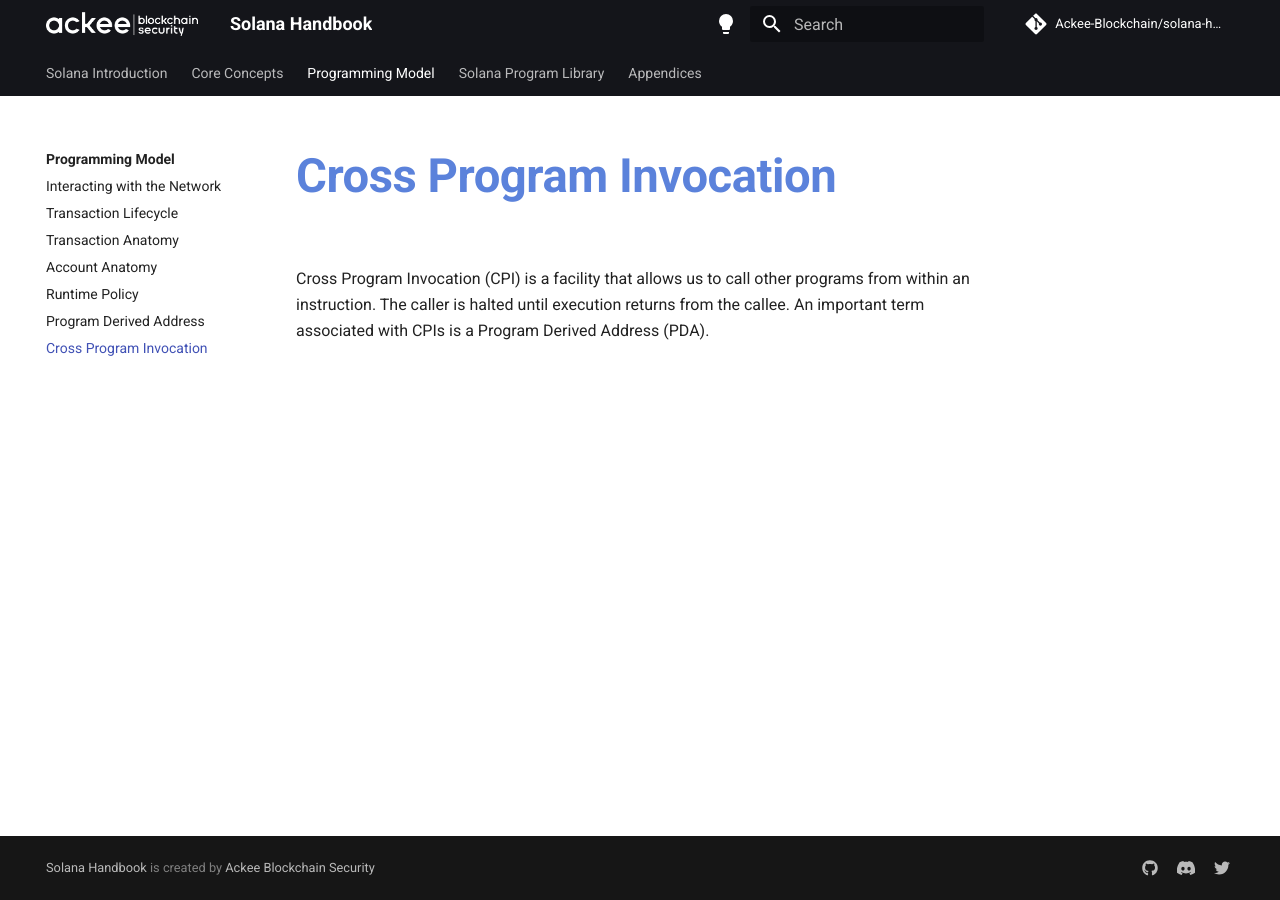
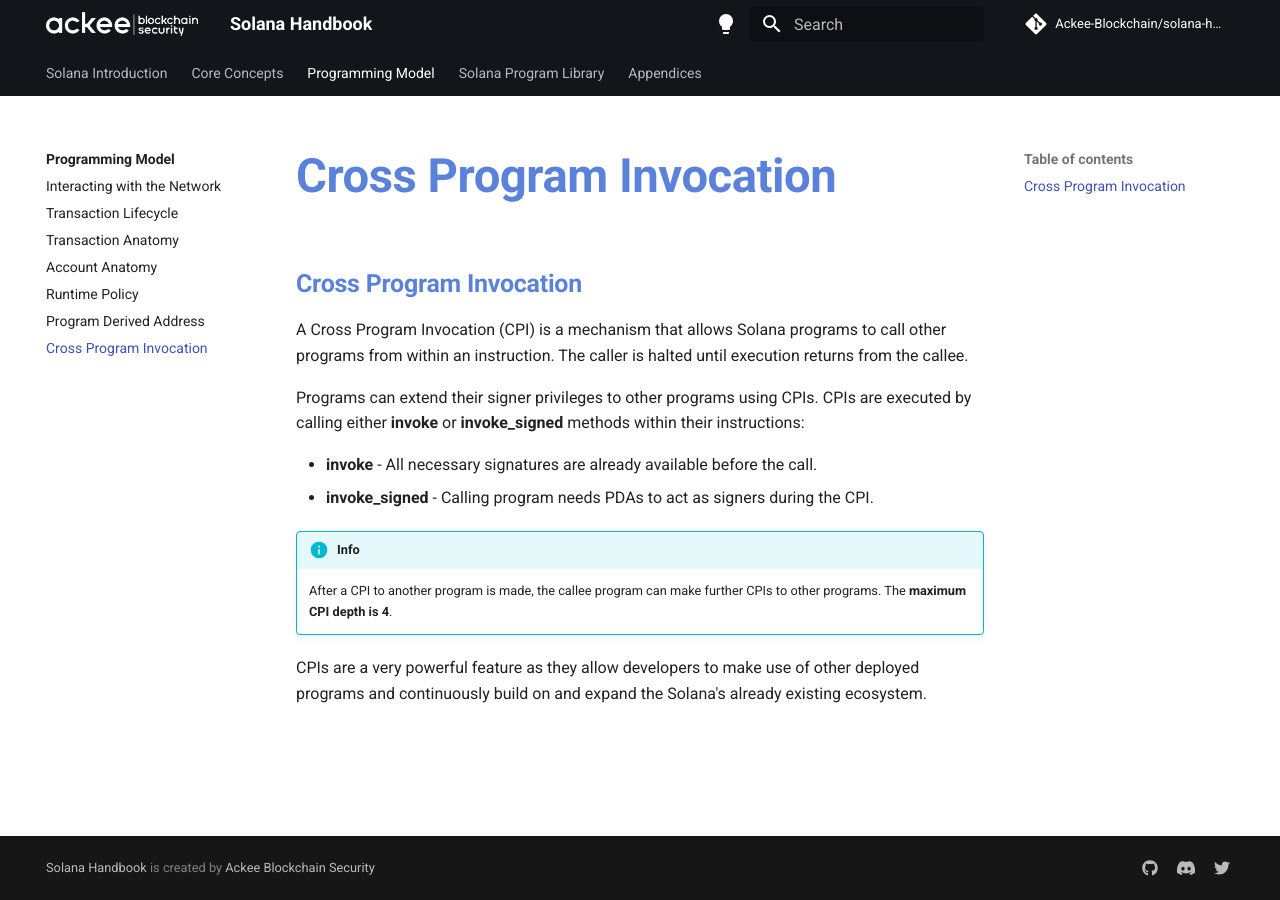
Before and after one commit to vmpyre/solana-handbook, an MkDocs documentation site: the page built from docs/handbook/chapter3/cross-program-invocation.md, in a window 1280 px wide. Built offline with MkDocs 1.6.1 and Material for MkDocs 9.7.7, drawn with Linux system fonts in a browser that asks for light colours; comment, search, counter and statistics services are not loaded.

Commit message:
update CPI

```diff
--- a/docs/handbook/chapter3/cross-program-invocation.md
+++ b/docs/handbook/chapter3/cross-program-invocation.md
@@ -1 +1,14 @@
-Cross Program Invocation (CPI) is a facility that allows us to call other programs from within an instruction. The caller is halted until execution returns from the callee. An important term associated with CPIs is a Program Derived Address (PDA).
+## Cross Program Invocation
+
+A Cross Program Invocation (CPI) is a mechanism that allows Solana programs to call other programs from within an instruction. The caller is halted until execution returns from the callee.
+
+Programs can extend their signer privileges to other programs using CPIs. CPIs are executed by calling either **invoke** or **invoke_signed** methods within their instructions:
+
+- **invoke** - All necessary signatures are already available before the call.
+- **invoke_signed** - Calling program needs PDAs to act as signers during the CPI.
+
+!!! info
+
+    After a CPI to another program is made, the callee program can make further CPIs to other programs. The **maximum CPI depth is 4**.
+
+CPIs are a very powerful feature as they allow developers to make use of other deployed programs and continuously build on and expand the Solana's already existing ecosystem.
```
